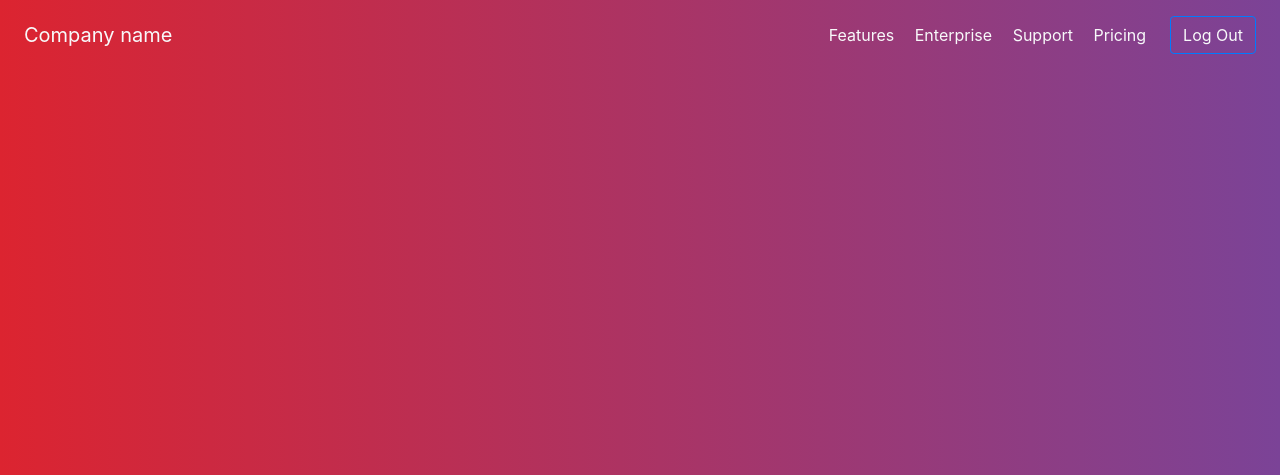
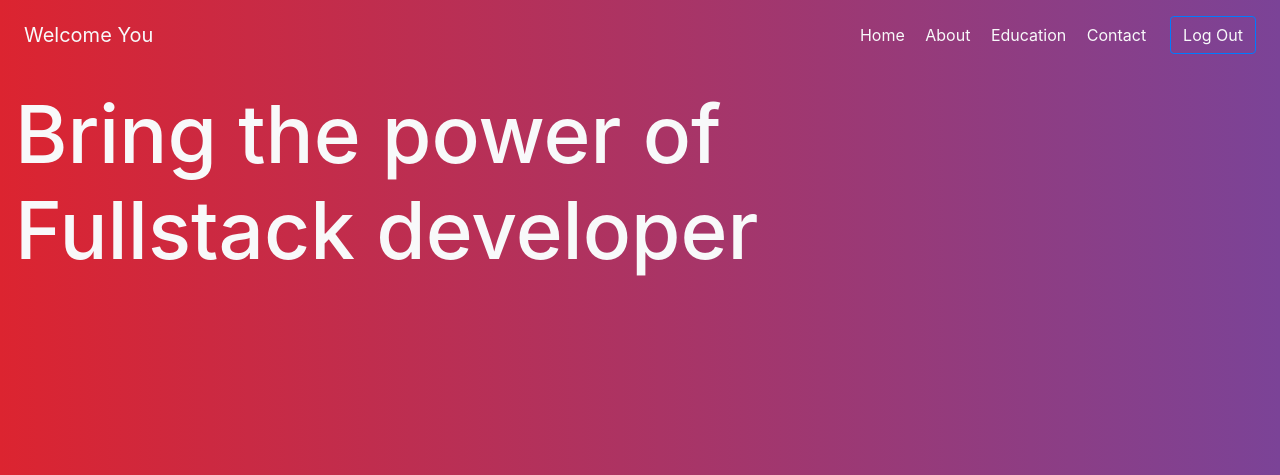
Before and after one commit to mohitjangra6017/flipped_full_stack_IRP3.0-B2, a Flask app: page /home in a window 1280 px wide. Shown: the top 475 px of the page. Run offline with Flask 2, Linux system fonts and the light colour scheme.

Commit message:
update today validation

```diff
--- a/Assignment 2nd User Registeration & Login App using Flask/templates/home.html
+++ b/Assignment 2nd User Registeration & Login App using Flask/templates/home.html
@@ -19,16 +19,18 @@
 
 
     <div class="text-light d-flex flex-column flex-md-row align-items-center p-3 px-md-4 mb-3 ">
-        <h5 class="my-0 mr-md-auto font-weight-normal">Company name</h5>
+        <h5 class="my-0 mr-md-auto font-weight-normal">Welcome You</h5>
         <nav class="my-2 my-md-0 mr-md-3 text-light">
-          <a class="p-2 text-light" href="#">Features</a>
-          <a class="p-2 text-light" href="#">Enterprise</a>
-          <a class="p-2 text-light" href="#">Support</a>
-          <a class="p-2 text-light" href="#">Pricing</a>
+          <a class="p-2 text-light" href="#">Home</a>
+          <a class="p-2 text-light" href="#">About</a>
+          <a class="p-2 text-light" href="#">Education</a>
+          <a class="p-2 text-light" href="#">Contact</a>
         </nav>
         <a class="btn btn-outline-primary text-light" href="#">Log Out</a>
       </div>
-
+      <div class="col-md-8">
+        <h1 class="text-light dsiplay-4 mt-100" style= "font-size:80px">Bring the power of Fullstack developer</h1>
+        </div>
 
     <!-- Optional JavaScript; choose one of the two! -->
 
--- a/Assignment 2nd User Registeration & Login App using Flask/templates/login.html
+++ b/Assignment 2nd User Registeration & Login App using Flask/templates/login.html
@@ -16,13 +16,13 @@
   </head>
   <body class="bg-nav">
     <nav class="navbar">
-        <a href="" class="navbar-brand text-light">Exp </a>
+        <a href="" class="navbar-brand text-light">Mohit Jangra</a>
         </nav>
 
 <div class="container">
     <div class="row">
         <div class="col-md-8">
-        <h1 class="text-light dsiplay-4 mt-100" style= "font-size:80px">Bring the power of Full Stack</h1>
+        <h1 class="text-light dsiplay-4 mt-100" style= "font-size:80px">Bring the power of Fullstack developer</h1>
         </div>
         <div class="col-md-4">
             <div class="card mt-100">
--- a/Assignment 2nd User Registeration & Login App using Flask/templates/register.html
+++ b/Assignment 2nd User Registeration & Login App using Flask/templates/register.html
@@ -16,13 +16,13 @@
   </head>
   <body class="bg-nav">
     <nav class="navbar">
-        <a href="" class="navbar-brand text-light">Exp </a>
+        <a href="" class="navbar-brand text-light">Mohit Jangra</a>
         </nav>
 
 <div class="container">
     <div class="row">
         <div class="col-md-8">
-        <h1 class="text-light dsiplay-4 mt-100" style= "font-size:80px">Bring the power of Full Stack</h1>
+        <h1 class="text-light dsiplay-4 mt-100" style= "font-size:80px">Bring the power of Fullstack developer</h1>
         </div>
         <div class="col-md-4">
             <div class="card mt-100">
```
